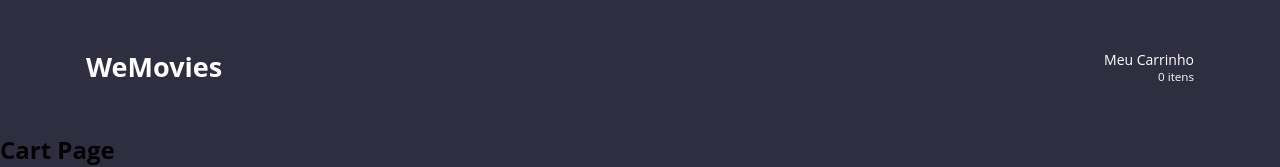
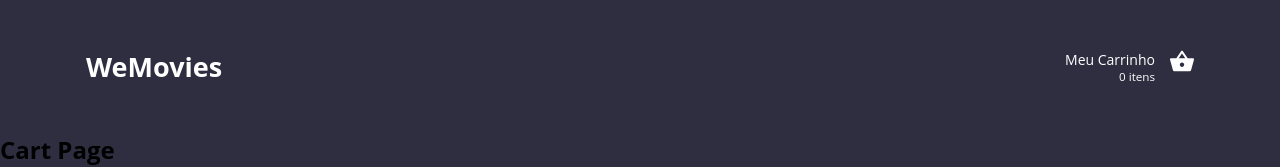
Before and after one commit to allanncruz/challenge-ecommerce-wefit, a React (Create React App) app: page /carrinho in a window 1280 px wide. Shown: the top 167 px of the page. Built offline with nearby package versions, Linux system fonts and the light colour scheme.

Commit message:
feat: define svg icons

```diff
--- a/src/components/Button/index.tsx
+++ b/src/components/Button/index.tsx
@@ -1,10 +1,14 @@
 import React from 'react';
 import { StyledButton } from './style';
 import { ButtonProps } from '../../interfaces/Products';
+import { CartAdd } from '../Icons';
 
 
 const Button: React.FC<ButtonProps> = ({ onClick, children }) => {
-  return <StyledButton onClick={onClick}>{children}</StyledButton>;
+  return <StyledButton onClick={onClick}>
+    <CartAdd />
+    {children}
+  </StyledButton>;
 };
 
 export default Button;
--- a/src/components/Button/style.ts
+++ b/src/components/Button/style.ts
@@ -10,8 +10,14 @@ export const StyledButton = styled.button`
   border-radius: 4px;
   cursor: pointer;
   transition: background-color 0.3s ease;
+  display: flex;
+  justify-content: center;
 
   &:hover {
     background-color: #0056b3;
   }
+
+  svg {
+    margin-right: 10px;
+  }
 `;
--- /dev/null
+++ b/src/components/CartButton/index.tsx
@@ -0,0 +1,17 @@
+import { ShoppingCart } from "../Icons";
+import { CartButtonStyle } from "./style";
+
+const CartButton = () => {
+
+  return(
+    <CartButtonStyle>
+      <div>
+        Meu Carrinho
+        <small>0 itens</small>
+      </div>
+      <ShoppingCart />
+    </CartButtonStyle>
+  );
+}
+
+export default CartButton
--- /dev/null
+++ b/src/components/CartButton/style.ts
@@ -0,0 +1,9 @@
+import styled from 'styled-components';
+
+export const CartButtonStyle = styled.div`
+  display: flex;
+
+  svg {
+    margin-left: 15px;
+  }
+`
--- /dev/null
+++ b/src/components/Icons/index.tsx
@@ -0,0 +1,33 @@
+
+export const Add = () => (
+  <svg width="18" height="18" viewBox="0 0 18 18" fill="none" xmlns="http://www.w3.org/2000/svg">
+    <path d="M9.9 4.5H8.1V8.1H4.5V9.9H8.1V13.5H9.9V9.9H13.5V8.1H9.9V4.5ZM9 0C4.032 0 0 4.032 0 9C0 13.968 4.032 18 9 18C13.968 18 18 13.968 18 9C18 4.032 13.968 0 9 0ZM9 16.2C5.031 16.2 1.8 12.969 1.8 9C1.8 5.031 5.031 1.8 9 1.8C12.969 1.8 16.2 5.031 16.2 9C16.2 12.969 12.969 16.2 9 16.2Z" />
+  </svg>
+);
+
+export const Delet = () => (
+  <svg width="16" height="18" viewBox="0 0 16 18" fill="none" xmlns="http://www.w3.org/2000/svg">
+    <path d="M1.14286 16C1.14286 17.1 2.17143 18 3.42857 18H12.5714C13.8286 18 14.8571 17.1 14.8571 16V4H1.14286V16ZM16 1H12L10.8571 0H5.14286L4 1H0V3H16V1Z" fill="#009EDD"/>
+  </svg>
+);
+
+
+export const CartAdd = () => (
+  <svg width="14" height="15" viewBox="0 0 14 15" fill="none" xmlns="http://www.w3.org/2000/svg">
+    <g clip-path="url(#clip0_9082_441)">
+    <path d="M6.26677 6.00001H7.4001V4.30001H9.1001V3.16667H7.4001V1.46667H6.26677V3.16667H4.56677V4.30001H6.26677V6.00001ZM4.0001 11.1C3.37676 11.1 2.87243 11.61 2.87243 12.2333C2.87243 12.8567 3.37676 13.3667 4.0001 13.3667C4.62343 13.3667 5.13343 12.8567 5.13343 12.2333C5.13343 11.61 4.62343 11.1 4.0001 11.1ZM9.66677 11.1C9.04343 11.1 8.5391 11.61 8.5391 12.2333C8.5391 12.8567 9.04343 13.3667 9.66677 13.3667C10.2901 13.3667 10.8001 12.8567 10.8001 12.2333C10.8001 11.61 10.2901 11.1 9.66677 11.1ZM4.09643 9.25834L4.11343 9.19034L4.62343 8.26668H8.8451C9.2701 8.26668 9.6441 8.03434 9.83677 7.68301L12.0241 3.71068L11.0381 3.16667H11.0324L10.4091 4.30001L8.8451 7.13334H4.8671L4.79343 6.98034L3.5241 4.30001L2.98576 3.16667L2.4531 2.03334H0.600098V3.16667H1.73343L3.77343 7.46768L3.00843 8.85601C2.91776 9.01468 2.86676 9.20168 2.86676 9.40001C2.86676 10.0233 3.37676 10.5333 4.0001 10.5333H10.8001V9.40001H4.2381C4.16443 9.40001 4.09643 9.33768 4.09643 9.25834Z" fill="white"/>
+    </g>
+    <defs>
+    <clipPath id="clip0_9082_441">
+    <rect width="13.6" height="13.6" fill="white" transform="translate(0.0334473 0.900024)"/>
+    </clipPath>
+    </defs>
+  </svg>
+);
+
+
+export const ShoppingCart = () => (
+  <svg width="24" height="22" viewBox="0 0 24 22" fill="none" xmlns="http://www.w3.org/2000/svg">
+    <path d="M17.6836 8.27961L12.9055 1.16964C12.8034 1.02608 12.6675 0.909533 12.5097 0.830181C12.3519 0.750829 12.1769 0.711087 12 0.714428C11.6509 0.714428 11.3018 0.866165 11.0945 1.18048L6.31636 8.27961H1.09091C0.490909 8.27961 0 8.76734 0 9.36345C0 9.461 0.0109091 9.55854 0.0436363 9.65609L2.81455 19.7033C3.06545 20.6137 3.90545 21.2857 4.90909 21.2857H19.0909C20.0945 21.2857 20.9345 20.6137 21.1964 19.7033L23.9673 9.65609L24 9.36345C24 8.76734 23.5091 8.27961 22.9091 8.27961H17.6836ZM8.72727 8.27961L12 3.51073L15.2727 8.27961H8.72727ZM12 16.9503C10.8 16.9503 9.81818 15.9749 9.81818 14.7826C9.81818 13.5904 10.8 12.615 12 12.615C13.2 12.615 14.1818 13.5904 14.1818 14.7826C14.1818 15.9749 13.2 16.9503 12 16.9503Z" fill="white"/>
+  </svg>
+);
--- a/src/components/Navbar/index.tsx
+++ b/src/components/Navbar/index.tsx
@@ -1,3 +1,4 @@
+import CartButton from '../CartButton';
 import {
   Container,
   Nav,
@@ -14,8 +15,7 @@ const Navbar = () => {
         <NavBrand href="/">WeMovies</NavBrand>
         <NavItem>
           <NavLink href="/carrinho">
-            Meu Carrinho
-            <small>0 itens</small>
+            <CartButton />
           </NavLink>
         </NavItem>
       </Container>
```
